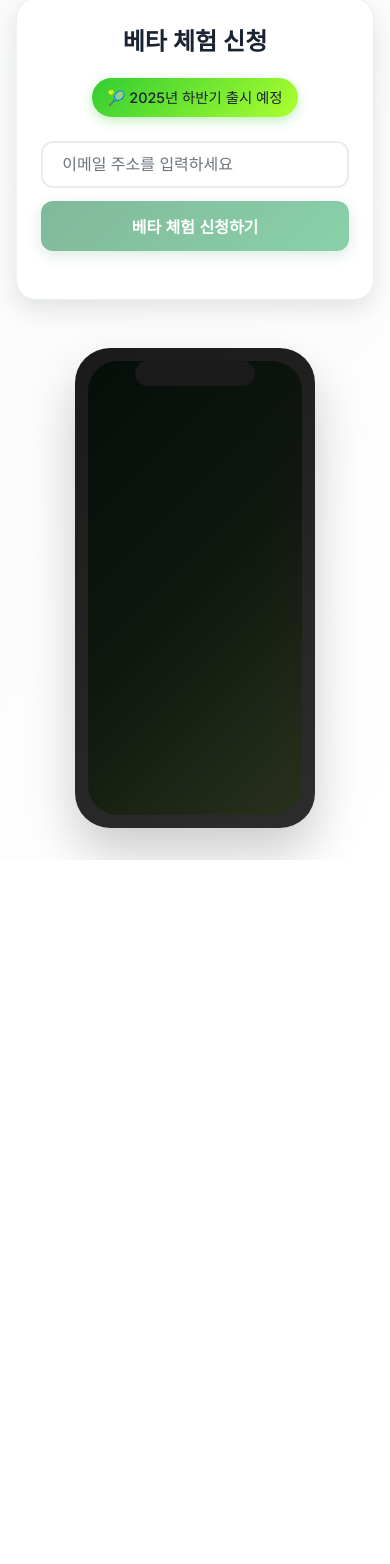
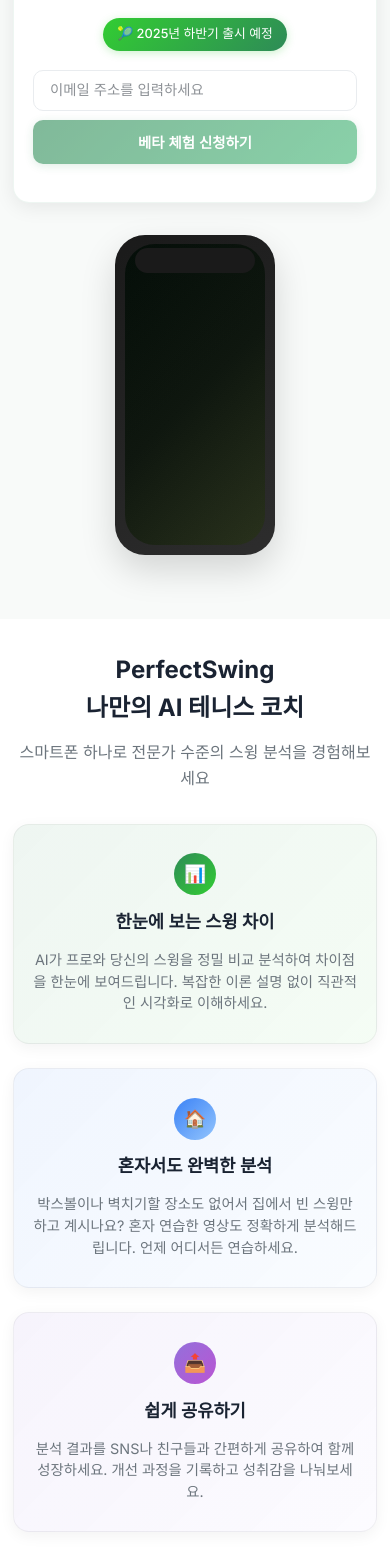
Before and after one commit to LetsDudeis/PerfectSwing_landing_en, a Next.js app: page / in a window 390 px wide. Shown: the part 320-1884 px from the top of the page. Before the commit the page ends 1180 px from the top, so only its background shows below. Built offline with nearby package versions, Linux system fonts and the light colour scheme.

Commit message:
Feat : 서비스 장점 소개 추가

```diff
--- a/pages/index.js
+++ b/pages/index.js
@@ -88,6 +88,7 @@
       </Head>
 
       <div className={`${styles.container} ${inter.className}`}>
+        <div className={styles.mainSection}>
           <div className={styles.content}>
             <div className={styles.leftSection}>
               <div className={styles.mainContent}>
@@ -165,6 +166,54 @@
             </div>
           </div>
         </div>
+
+        {/* Benefits Section */}
+        <section className={styles.benefitsSection}>
+          <div className={styles.benefitsContainer}>
+            <div className={styles.benefitsHeader}>
+              <h2 className={styles.benefitsTitle}>
+                PerfectSwing
+                <br />
+                나만의 AI 테니스 코치
+              </h2>
+              <p className={styles.benefitsSubtitle}>
+                스마트폰 하나로 전문가 수준의 스윙 분석을 경험해보세요
+              </p>
+            </div>
+
+            <div className={styles.benefitsGrid}>
+              <div className={styles.benefitCard}>
+                <div className={styles.benefitIcon}>📊</div>
+                <h3 className={styles.benefitTitle}>한눈에 보는 스윙 차이</h3>
+                <p className={styles.benefitDescription}>
+                  AI가 프로와 당신의 스윙을 정밀 비교 분석하여 차이점을 한눈에
+                  보여드립니다. 복잡한 이론 설명 없이 직관적인 시각화로
+                  이해하세요.
+                </p>
+              </div>
+
+              <div className={styles.benefitCard}>
+                <div className={styles.benefitIcon}>🏠</div>
+                <h3 className={styles.benefitTitle}>혼자서도 완벽한 분석</h3>
+                <p className={styles.benefitDescription}>
+                  박스볼이나 벽치기할 장소도 없어서 집에서 빈 스윙만 하고
+                  계시나요? 혼자 연습한 영상도 정확하게 분석해드립니다. 언제
+                  어디서든 연습하세요.
+                </p>
+              </div>
+
+              <div className={styles.benefitCard}>
+                <div className={styles.benefitIcon}>📤</div>
+                <h3 className={styles.benefitTitle}>쉽게 공유하기</h3>
+                <p className={styles.benefitDescription}>
+                  분석 결과를 SNS나 친구들과 간편하게 공유하여 함께 성장하세요.
+                  개선 과정을 기록하고 성취감을 나눠보세요.
+                </p>
+              </div>
+            </div>
+          </div>
+        </section>
+      </div>
     </>
   );
 }
--- a/styles/Home.module.css
+++ b/styles/Home.module.css
@@ -1,19 +1,22 @@
 .container {
-  max-width: 1400px;
+  min-height: 100vh;
+  background: #f8faf9;
+}
+
+.mainSection {
+  max-width: 1200px;
   margin: 0 auto;
-  padding: 0 2rem;
-  min-height: 100vh;
-  display: flex;
-  align-items: center;
+  padding: 1.5rem 1rem;
 }
 
 .content {
   display: grid;
   grid-template-columns: 1fr 1fr;
-  gap: 4rem;
+  gap: 2.5rem;
   align-items: center;
   width: 100%;
-  padding: 2rem 0;
+  padding: 1.5rem 0;
+  margin-bottom: 1.5rem;
 }
 
 /* Left Section */
@@ -22,10 +25,10 @@
 }
 
 .title {
-  font-size: 3.5rem;
+  font-size: 2.5rem;
   font-weight: 700;
-  line-height: 1.1;
-  margin-bottom: 1.5rem;
+  line-height: 1.3;
+  margin-bottom: 1rem;
   color: #1a2332;
 }
 
@@ -38,53 +41,53 @@
 }
 
 .description {
-  font-size: 1.25rem;
-  line-height: 1.7;
+  font-size: 1.1rem;
+  line-height: 1.6;
   color: #6c757d;
-  margin-bottom: 3rem;
+  margin-bottom: 2rem;
   font-weight: 400;
 }
 
 .waitlistSection {
   background: #ffffff;
-  padding: 2.5rem;
-  border-radius: 20px;
-  box-shadow: 0 10px 25px rgba(0, 0, 0, 0.1);
-  border: 1px solid rgba(46, 139, 87, 0.1);
+  padding: 2rem;
+  border-radius: 16px;
+  box-shadow: 0 4px 20px rgba(0, 0, 0, 0.08);
+  border: 1px solid rgba(46, 139, 87, 0.08);
 }
 
 .waitlistTitle {
-  font-size: 1.5rem;
+  font-size: 1.3rem;
   font-weight: 600;
-  margin-bottom: 1rem;
+  margin-bottom: 0.8rem;
   color: #1a2332;
 }
 
 .launchBadge {
   display: inline-flex;
   align-items: center;
-  background: linear-gradient(135deg, #32cd32, #adff2f);
-  color: #1a2332;
-  padding: 0.5rem 1rem;
-  border-radius: 25px;
-  font-size: 0.9rem;
+  background: linear-gradient(135deg, #32cd32, #2e8b57);
+  color: #ffffff;
+  padding: 0.4rem 0.9rem;
+  border-radius: 20px;
+  font-size: 0.8rem;
   font-weight: 500;
-  margin-bottom: 1.5rem;
-  box-shadow: 0 4px 12px rgba(50, 205, 50, 0.3);
+  margin-bottom: 1.2rem;
+  box-shadow: 0 2px 8px rgba(50, 205, 50, 0.25);
 }
 
 .emailForm {
   display: flex;
   flex-direction: column;
-  gap: 1rem;
-  margin-bottom: 1.5rem;
+  gap: 0.8rem;
+  margin-bottom: 1.2rem;
 }
 
 .emailInput {
-  padding: 1rem 1.5rem;
-  border: 2px solid #e9ecef;
-  border-radius: 12px;
-  font-size: 1rem;
+  padding: 0.8rem 1.2rem;
+  border: 1px solid #e9ecef;
+  border-radius: 10px;
+  font-size: 0.95rem;
   transition: all 0.3s ease;
   background: #ffffff;
 }
@@ -92,24 +95,24 @@
 .emailInput:focus {
   outline: none;
   border-color: #2e8b57;
-  box-shadow: 0 0 0 3px rgba(46, 139, 87, 0.1);
+  box-shadow: 0 0 0 2px rgba(46, 139, 87, 0.1);
 }
 
 .emailInput::placeholder {
-  color: #6c757d;
+  color: #8e9297;
 }
 
 .submitBtn {
   background: linear-gradient(135deg, #2e8b57, #3cb371);
   color: #ffffff;
   border: none;
-  padding: 1rem 2rem;
-  border-radius: 12px;
-  font-size: 1rem;
+  padding: 0.8rem 1.5rem;
+  border-radius: 10px;
+  font-size: 0.95rem;
   font-weight: 600;
   cursor: pointer;
   transition: all 0.3s ease;
-  box-shadow: 0 4px 15px rgba(46, 139, 87, 0.3);
+  box-shadow: 0 2px 10px rgba(46, 139, 87, 0.25);
 }
 
 .submitBtn:hover:not(:disabled) {
@@ -159,12 +162,12 @@
 
 .phoneMockup {
   background: linear-gradient(145deg, #1a1a1a, #2d2d2d);
-  padding: 0.8rem;
-  border-radius: 35px;
-  box-shadow: 0 25px 50px rgba(0, 0, 0, 0.2);
+  padding: 0.6rem;
+  border-radius: 30px;
+  box-shadow: 0 15px 35px rgba(0, 0, 0, 0.15);
   position: relative;
-  width: 300px;
-  height: 600px;
+  width: 240px;
+  height: 480px;
   margin: 0 auto;
 }
 
@@ -257,7 +260,7 @@
 @media (max-width: 1024px) {
   .content {
     grid-template-columns: 1fr;
-    gap: 3rem;
+    gap: 2rem;
     text-align: center;
   }
 
@@ -267,41 +270,22 @@
   }
 
   .title {
-    font-size: 3rem;
+    font-size: 2.3rem;
   }
 
   .phoneMockup {
-    width: 260px;
-    height: 520px;
+    width: 200px;
+    height: 400px;
   }
 }
 
 @media (max-width: 768px) {
-  .container {
-    padding: 0 1rem;
+  .mainSection {
+    padding: 1.5rem 1rem;
   }
 
   .title {
-    font-size: 2.5rem;
-  }
-
-  .description {
-    font-size: 1.1rem;
-  }
-
-  .waitlistSection {
-    padding: 2rem;
-  }
-
-  .phoneMockup {
-    width: 240px;
-    height: 480px;
-  }
-}
-
-@media (max-width: 480px) {
-  .title {
-    font-size: 2rem;
+    font-size: 2.1rem;
   }
 
   .description {
@@ -312,13 +296,43 @@
     padding: 1.5rem;
   }
 
+  .phoneMockup {
+    width: 180px;
+    height: 360px;
+  }
+}
+
+@media (max-width: 480px) {
+  .mainSection {
+    padding: 1rem 0.8rem;
+  }
+
+  .title {
+    font-size: 1.9rem;
+  }
+
+  .description {
+    font-size: 0.95rem;
+    margin-bottom: 1.5rem;
+  }
+
+  .waitlistSection {
+    padding: 1.2rem;
+  }
+
   .emailForm {
-    gap: 0.8rem;
+    gap: 0.6rem;
   }
 
   .emailInput,
   .submitBtn {
-    padding: 0.8rem 1.2rem;
+    padding: 0.7rem 1rem;
+    font-size: 0.9rem;
+  }
+
+  .phoneMockup {
+    width: 160px;
+    height: 320px;
   }
 }
 
@@ -359,3 +373,211 @@
 .demoContainer {
   animation-delay: 0.4s;
 }
+
+/* Benefits Section */
+.benefitsSection {
+  background: #ffffff;
+  padding: 3rem 0;
+  text-align: center;
+}
+
+.benefitsContainer {
+  max-width: 1200px;
+  margin: 0 auto;
+  padding: 0 1rem;
+}
+
+.benefitsHeader {
+  margin-bottom: 2.5rem;
+}
+
+.benefitsTitle {
+  font-size: 2rem;
+  font-weight: 700;
+  color: #1a2332;
+  margin-bottom: 0.8rem;
+}
+
+.benefitsSubtitle {
+  font-size: 1.1rem;
+  color: #6c757d;
+  font-weight: 400;
+}
+
+.benefitsGrid {
+  display: grid;
+  grid-template-columns: repeat(3, 1fr);
+  gap: 2rem;
+  margin-top: 2rem;
+  max-width: 1000px;
+  margin-left: auto;
+  margin-right: auto;
+}
+
+.benefitCard {
+  padding: 2rem 1.5rem;
+  transition: all 0.3s ease;
+  position: relative;
+  border-radius: 16px;
+  box-shadow: 0 4px 15px rgba(0, 0, 0, 0.05);
+  border: 1px solid rgba(0, 0, 0, 0.05);
+}
+
+.benefitCard:nth-child(1) {
+  background: linear-gradient(
+    135deg,
+    rgba(46, 139, 87, 0.08),
+    rgba(50, 205, 50, 0.05)
+  );
+}
+
+.benefitCard:nth-child(2) {
+  background: linear-gradient(
+    135deg,
+    rgba(59, 130, 246, 0.08),
+    rgba(147, 197, 253, 0.05)
+  );
+}
+
+.benefitCard:nth-child(3) {
+  background: linear-gradient(
+    135deg,
+    rgba(147, 112, 219, 0.08),
+    rgba(196, 181, 253, 0.05)
+  );
+}
+
+.benefitCard:hover {
+  transform: translateY(-3px);
+  box-shadow: 0 8px 25px rgba(0, 0, 0, 0.1);
+}
+
+.benefitIcon {
+  width: 48px;
+  height: 48px;
+  border-radius: 50%;
+  display: flex;
+  align-items: center;
+  justify-content: center;
+  margin: 0 auto 1rem;
+  font-size: 1.2rem;
+  transition: all 0.3s ease;
+}
+
+.benefitCard:nth-child(1) .benefitIcon {
+  background: linear-gradient(135deg, #2e8b57, #32cd32);
+  color: white;
+}
+
+.benefitCard:nth-child(2) .benefitIcon {
+  background: linear-gradient(135deg, #3b82f6, #93c5fd);
+  color: white;
+}
+
+.benefitCard:nth-child(3) .benefitIcon {
+  background: linear-gradient(135deg, #9370db, #ba55d3);
+  color: white;
+}
+
+.benefitCard:hover .benefitIcon {
+  transform: none;
+}
+
+.benefitTitle {
+  font-size: 1.3rem;
+  font-weight: 600;
+  color: #1a2332;
+  margin-bottom: 0.8rem;
+}
+
+.benefitDescription {
+  font-size: 1rem;
+  line-height: 1.6;
+  color: #6c757d;
+  font-weight: 400;
+}
+
+/* Responsive Design for Benefits */
+@media (max-width: 1024px) {
+  .benefitsGrid {
+    grid-template-columns: 1fr;
+    gap: 1.5rem;
+    max-width: 600px;
+  }
+
+  .benefitsTitle {
+    font-size: 1.8rem;
+  }
+
+  .benefitsSubtitle {
+    font-size: 1rem;
+  }
+}
+
+@media (max-width: 768px) {
+  .benefitsSection {
+    padding: 2.5rem 0;
+  }
+
+  .benefitsContainer {
+    padding: 0 1rem;
+  }
+
+  .benefitsHeader {
+    margin-bottom: 2rem;
+  }
+
+  .benefitsTitle {
+    font-size: 1.7rem;
+  }
+
+  .benefitsSubtitle {
+    font-size: 1rem;
+  }
+
+  .benefitCard {
+    padding: 2rem 1.5rem;
+  }
+
+  .benefitTitle {
+    font-size: 1.2rem;
+  }
+
+  .benefitDescription {
+    font-size: 0.95rem;
+  }
+}
+
+@media (max-width: 480px) {
+  .benefitsSection {
+    padding: 2rem 0;
+  }
+
+  .benefitsContainer {
+    padding: 0 0.8rem;
+  }
+
+  .benefitsTitle {
+    font-size: 1.5rem;
+  }
+
+  .benefitCard {
+    padding: 1.8rem 1.2rem;
+  }
+
+  .benefitTitle {
+    font-size: 1.1rem;
+  }
+
+  .benefitDescription {
+    font-size: 0.9rem;
+    line-height: 1.5;
+  }
+
+  .benefitIcon {
+    width: 42px;
+    height: 42px;
+    font-size: 1.1rem;
+    margin-bottom: 0.8rem;
+  }
+}
--- a/styles/globals.css
+++ b/styles/globals.css
@@ -10,7 +10,6 @@
     sans-serif;
   line-height: 1.6;
   color: #1a2332;
-  background: linear-gradient(135deg, #f8f9fa 0%, #ffffff 100%);
   min-height: 100vh;
 }
 
```
Lines whose indentation alone changed are shown as unchanged.
